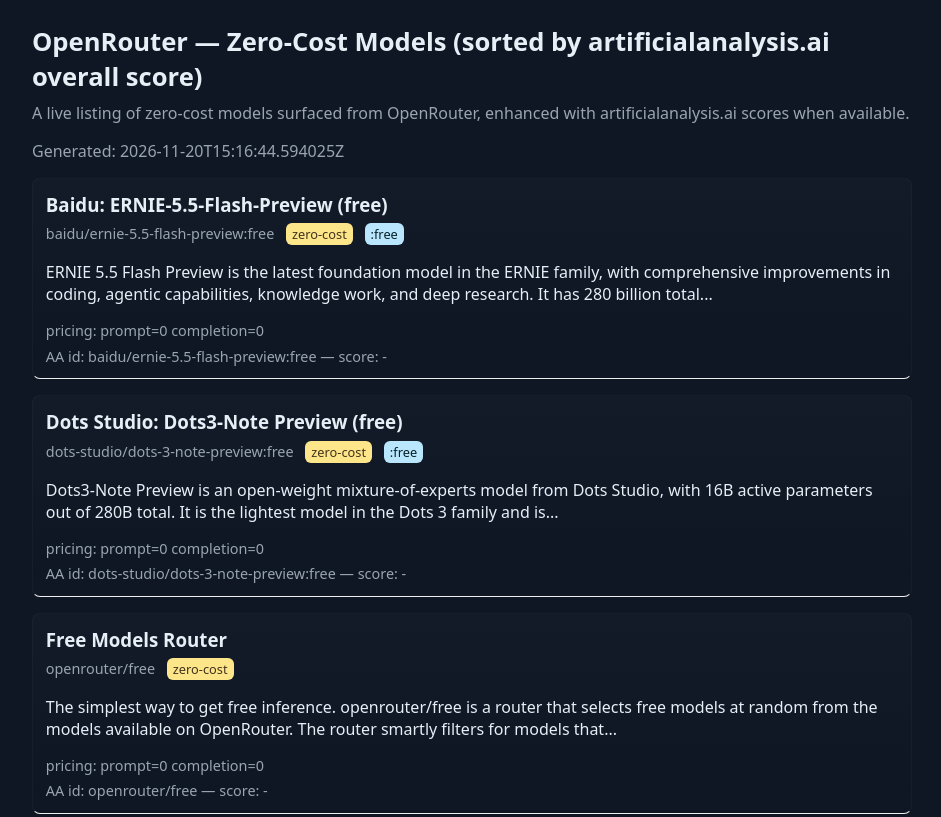
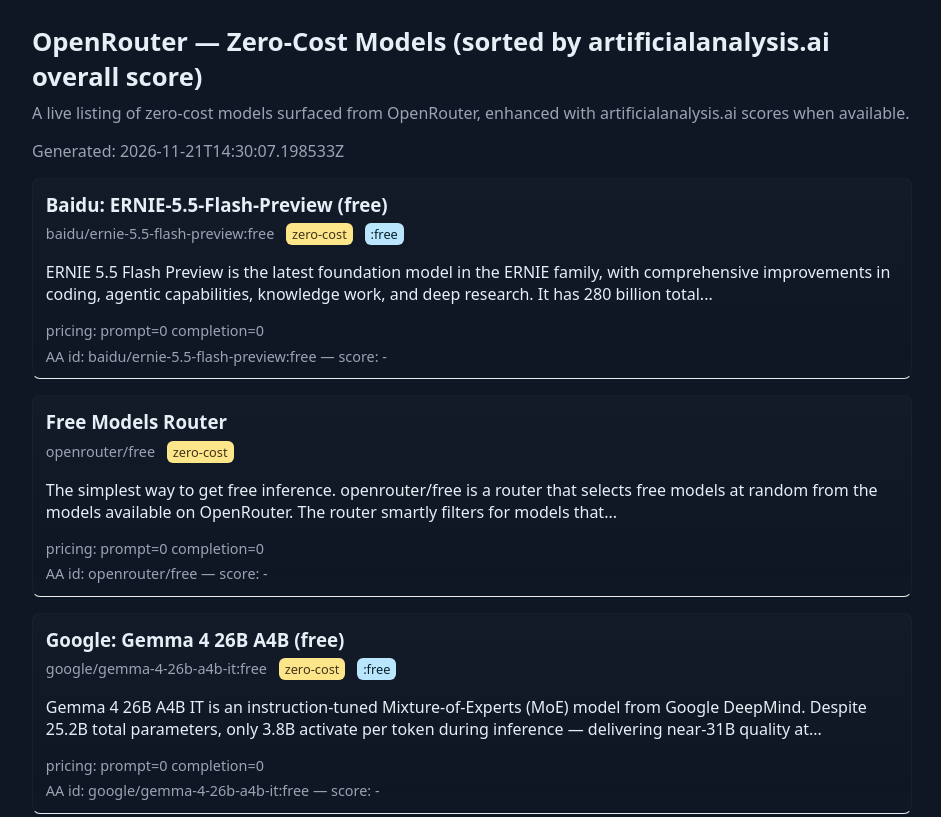
Before and after one commit to elusznik/free_models, a plain HTML site: page docs/index.html in a window 1280 px wide. Shown: the top 817 px of the page, without its empty margins (168-1109 px from the left). Drawn offline with Linux system fonts and the light colour scheme.

Commit message:
Update OpenRouter free models

```diff
--- a/docs/index.html
+++ b/docs/index.html
@@ -18,7 +18,7 @@
     <main>
       <h1>OpenRouter — Zero-Cost Models (sorted by artificialanalysis.ai overall score)</h1>
       <p class="lead">A live listing of zero-cost models surfaced from OpenRouter, enhanced with artificialanalysis.ai scores when available.</p>
-      <div class="muted">Generated: 2026-11-20T15:16:44.594025Z</div>
+      <div class="muted">Generated: 2026-11-21T14:30:07.198533Z</div>
       <ul class="models-list">
         <li class="model">
           <h3>Baidu: ERNIE-5.5-Flash-Preview (free)</h3>
@@ -26,15 +26,6 @@
           <p>ERNIE 5.5 Flash Preview is the latest foundation model in the ERNIE family, with comprehensive improvements in coding, agentic capabilities, knowledge work, and deep research. It has 280 billion total...</p>
           <div class="meta">pricing: prompt=0 completion=0</div>
           <div class="meta">AA id: baidu/ernie-5.5-flash-preview:free — score: -</div>
-        </li>
-
-
-        <li class="model">
-          <h3>Dots Studio: Dots3-Note Preview (free)</h3>
-          <div class="meta">dots-studio/dots-3-note-preview:free <span class="badge zero">zero-cost</span> <span class="badge free">:free</span></div>
-          <p>Dots3-Note Preview is an open-weight mixture-of-experts model from Dots Studio, with 16B active parameters out of 280B total. It is the lightest model in the Dots 3 family and is...</p>
-          <div class="meta">pricing: prompt=0 completion=0</div>
-          <div class="meta">AA id: dots-studio/dots-3-note-preview:free — score: -</div>
         </li>
 
 
```
